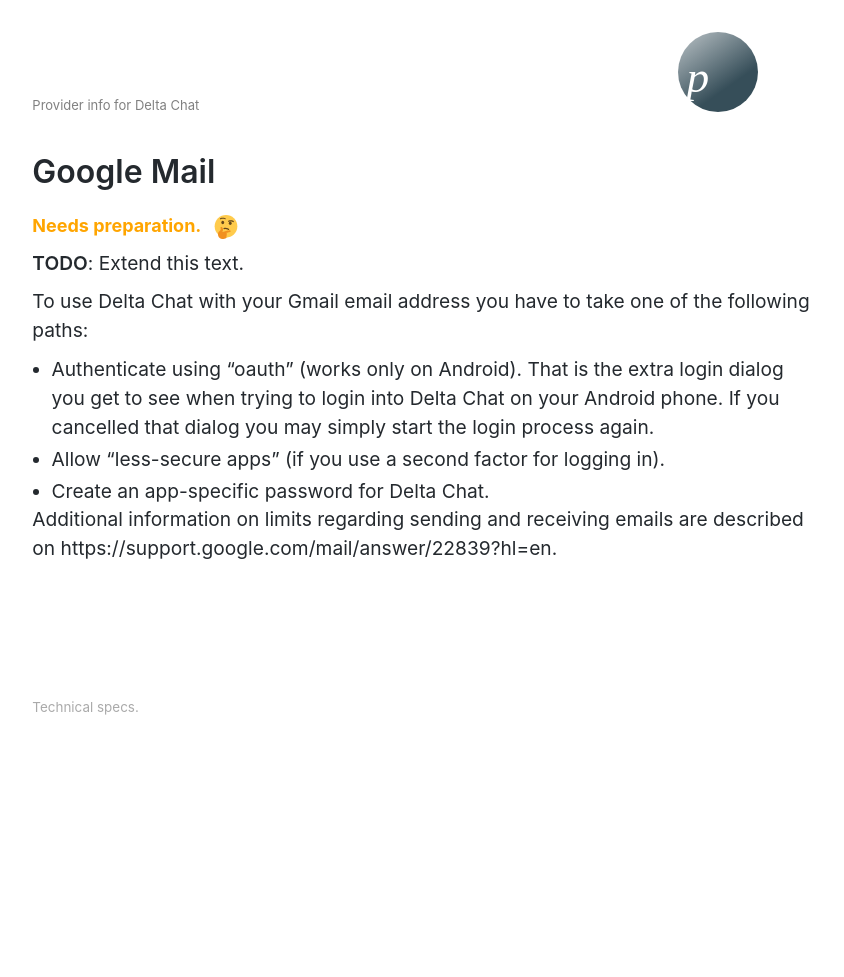
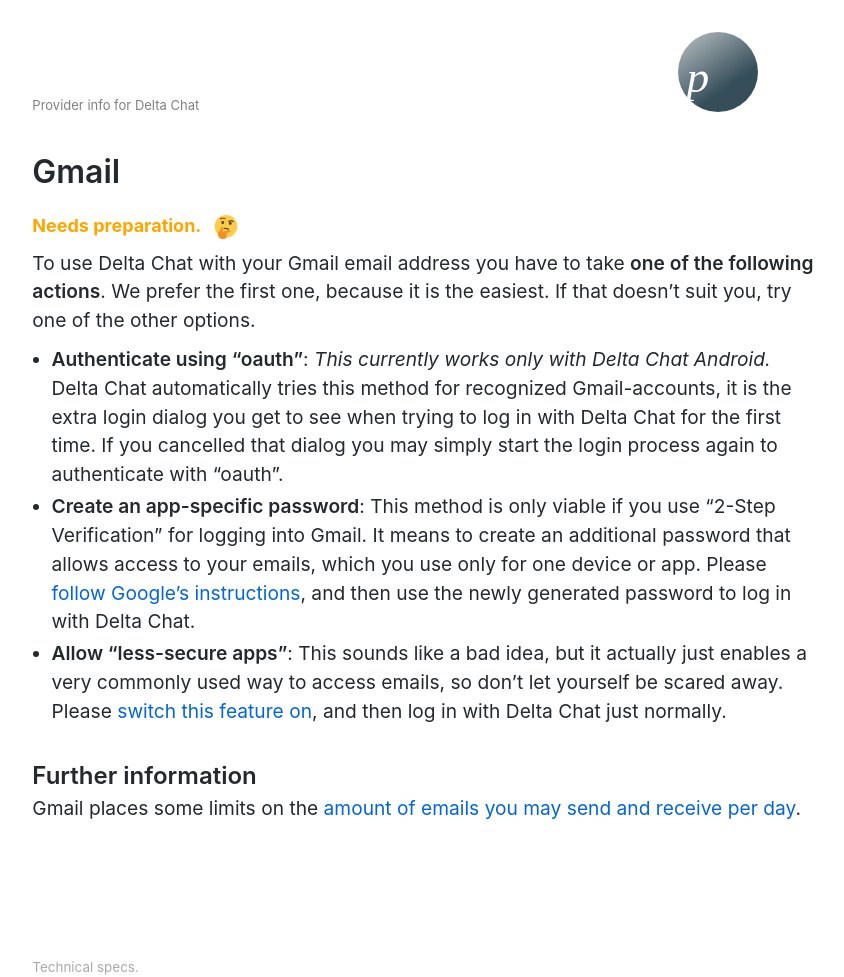
Before and after one commit to deltachat/provider-db, a Jekyll site: the page built from _providers/gmail.md, in a window 1280 px wide. Shown: the whole page, without its empty margins (213-1057 px from the left). Built offline with Jekyll 4.4.1, drawn with Linux system fonts in a browser that asks for light colours; before the commit the page ends 900 px from its top, so only the background shows below that.

Commit message:
Improve text of gmail-page.

```diff
--- a/_providers/gmail.md
+++ b/_providers/gmail.md
@@ -1,5 +1,5 @@
 ---
-name: Google Mail
+name: Gmail
 state: PREPARATION
 domains:
   - gmail.com
@@ -19,13 +19,13 @@
 website: https://gmail.com
 ---
 
-**TODO**: Extend this text.
+To use Delta Chat with your Gmail email address you have to take **one of the following actions**. We prefer the first one, because it is the easiest. If that doesn't suit you, try one of the other options.
 
-To use Delta Chat with your Gmail email address you have to take one of the following paths:
-
-* Authenticate using "oauth" (works only on Android). That is the extra login dialog you get to see when trying to login into Delta Chat on your Android phone. If you cancelled that dialog you may simply start the login process again.
-* Allow "less-secure apps" (if you use a second factor for logging in).
-* Create an app-specific password for Delta Chat.
+* **Authenticate using "oauth"**: *This currently works only with Delta Chat Android.* Delta Chat automatically tries this method for recognized Gmail-accounts, it is the extra login dialog you get to see when trying to log in with Delta Chat for the first time. If you cancelled that dialog you may simply start the login process again to authenticate with "oauth".
+* **Create an app-specific password**: This method is only viable if you use "2-Step Verification" for logging into Gmail. It means to create an additional password that allows access to your emails, which you use only for one device or app.  Please [follow Google's instructions](https://support.google.com/accounts/answer/185833), and then use the newly generated password to log in with Delta Chat.
+* **Allow "less-secure apps"**: This sounds like a bad idea, but it actually just enables a very commonly used way to access emails, so don't let yourself be scared away. Please [switch this feature on](https://myaccount.google.com/lesssecureapps), and then log in with Delta Chat just normally.
 
 
-Additional information on limits regarding sending and receiving emails are described on https://support.google.com/mail/answer/22839?hl=en.
+## Further information
+
+Gmail places some limits on the [amount of emails you may send and receive per day](https://support.google.com/mail/answer/22839).
```
